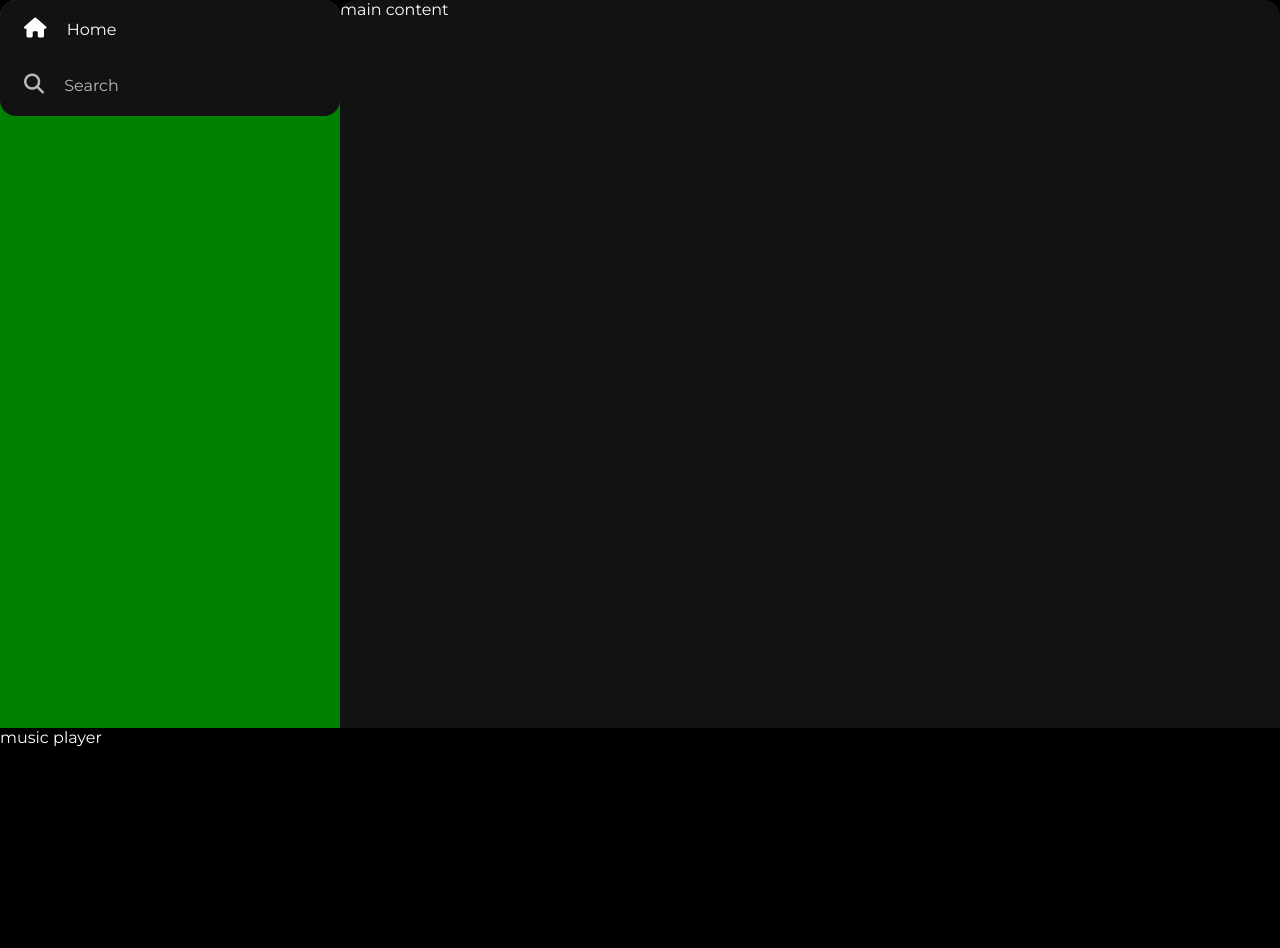
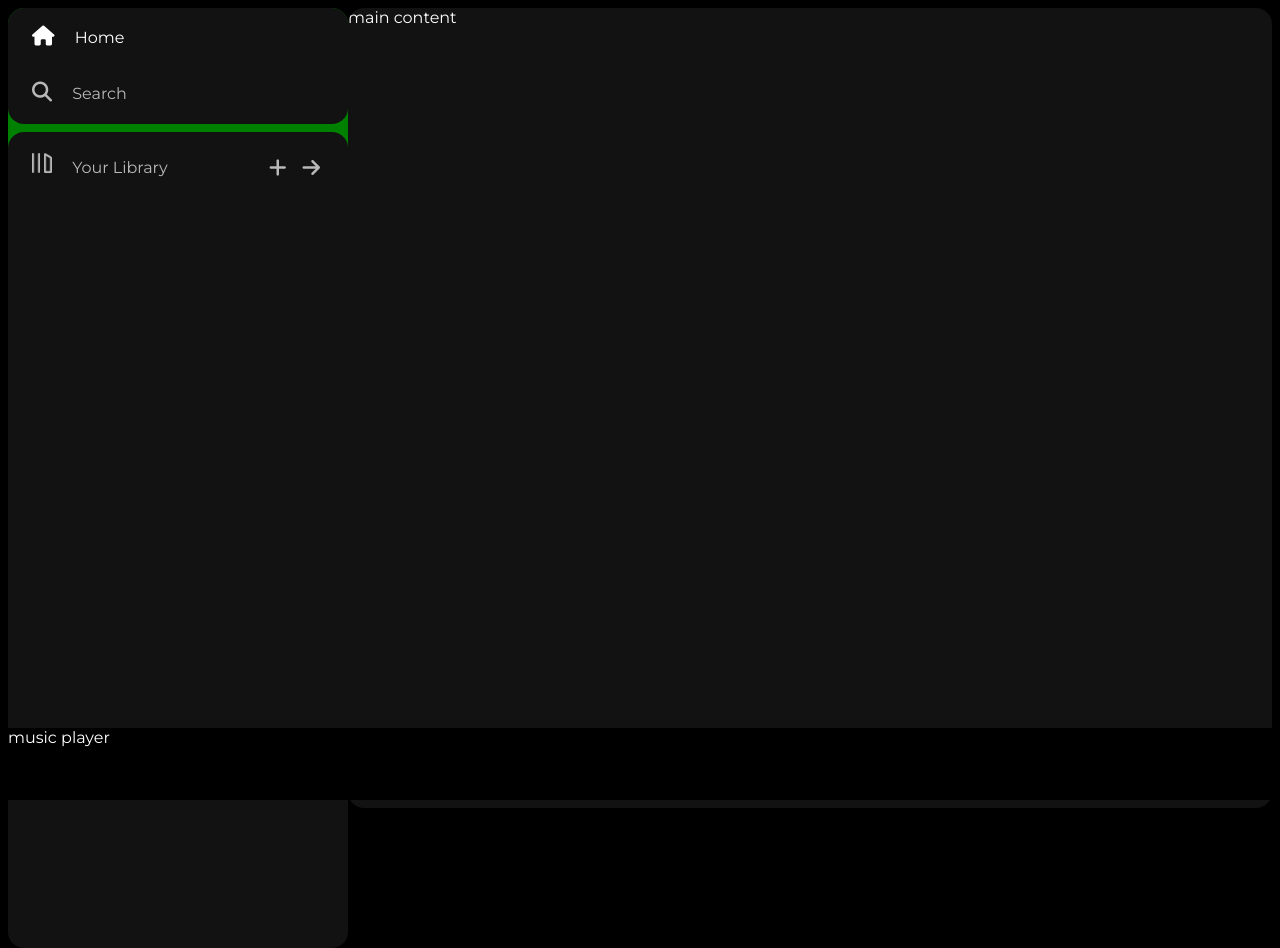
Before and after one commit to yanil8068/spotify-clone, a plain HTML site: page index.html in a window 1280 px wide. Before the commit the page ends 800 px from the top, so only its background shows below. Drawn offline with Linux system fonts and the light colour scheme.

Commit message:
sidebar(library)

```diff
--- a/index.html
+++ b/index.html
@@ -33,7 +33,19 @@
             <a href="#">Search</a>
           </div>
         </div>
-        <div class="library"></div>
+        <div class="library">
+          <div class="options">
+            <div class="lib-option nav-option">
+              <img src="./assets/library_icon.png" />
+              <a href="#">Your Library</a>
+            </div>
+            <div class="icons">
+              <i class="fa-solid fa-plus"></i>
+              <i class="fa-solid fa-arrow-right"></i>
+            </div>
+          </div>
+          <div class="boxes"></div>
+        </div>
       </div>
       <div class="main-content">main content</div>
       <div class="music-player">music player</div>
--- a/style.css
+++ b/style.css
@@ -8,6 +8,7 @@ body {
 .main{
     display: flex;
     height: 100vh;
+    padding: 0.5rem;
 }
 .sidebar{
     background-color: green;
@@ -56,3 +57,30 @@ a{
     font-size: 1rem;
     margin-left: 1rem;
 }
+.library{
+    background-color: #121212;
+    border-radius: 1rem;
+    height: 100%;
+    margin-top: 0.5rem;
+    padding: 0.5rem 0.75rem;
+}
+.options{
+    display: flex;
+    justify-content: space-between;
+    align-items: center;
+}
+.lib-option img{
+    height: 1.25rem;
+    width: 1.25rem;
+}
+.icons {
+    font-size: 1.25rem;
+    display: flex;
+}
+.icons i {
+    opacity: 0.7;
+    margin-right: 1rem;
+}
+.icons i:hover {
+    opacity: 1;
+}
```
